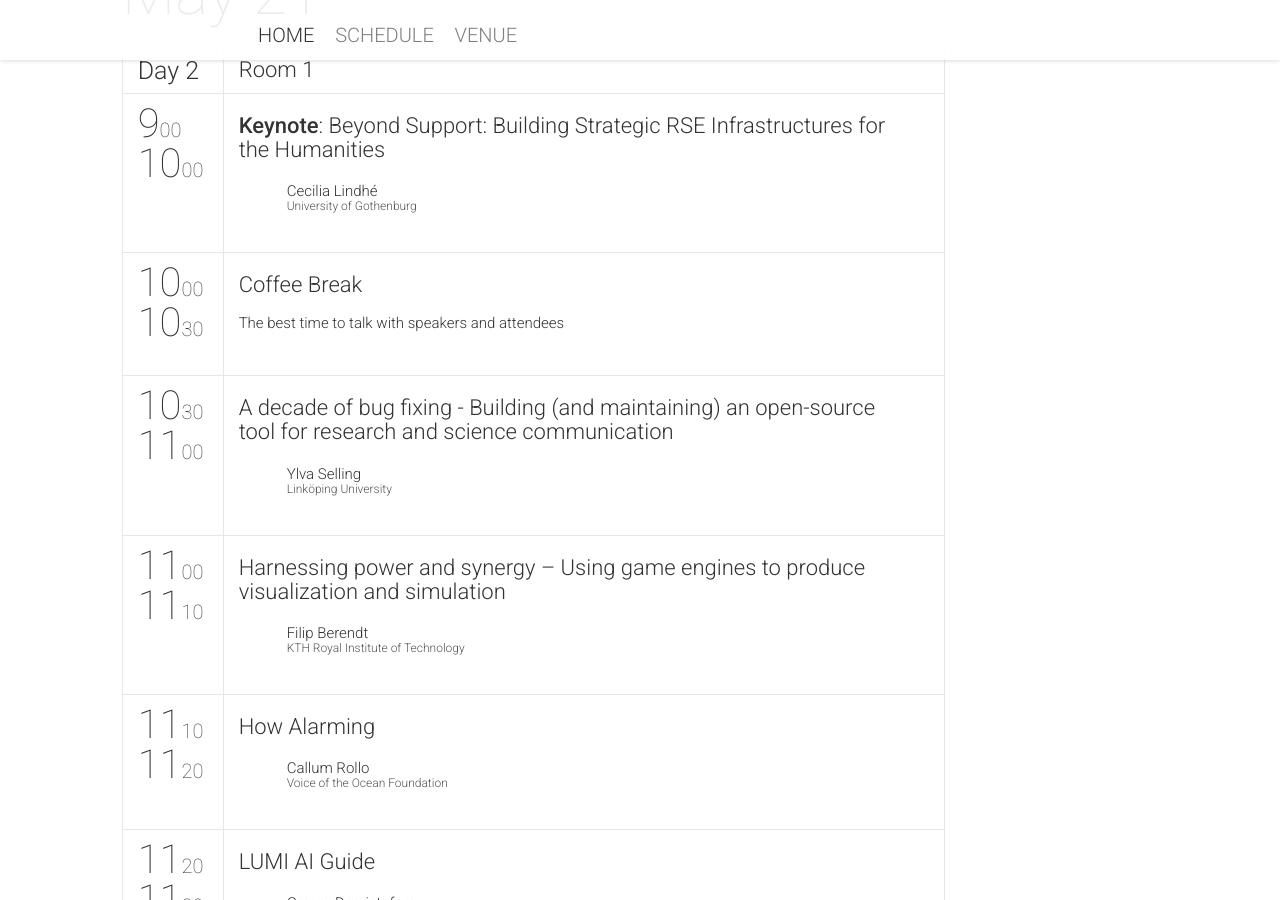
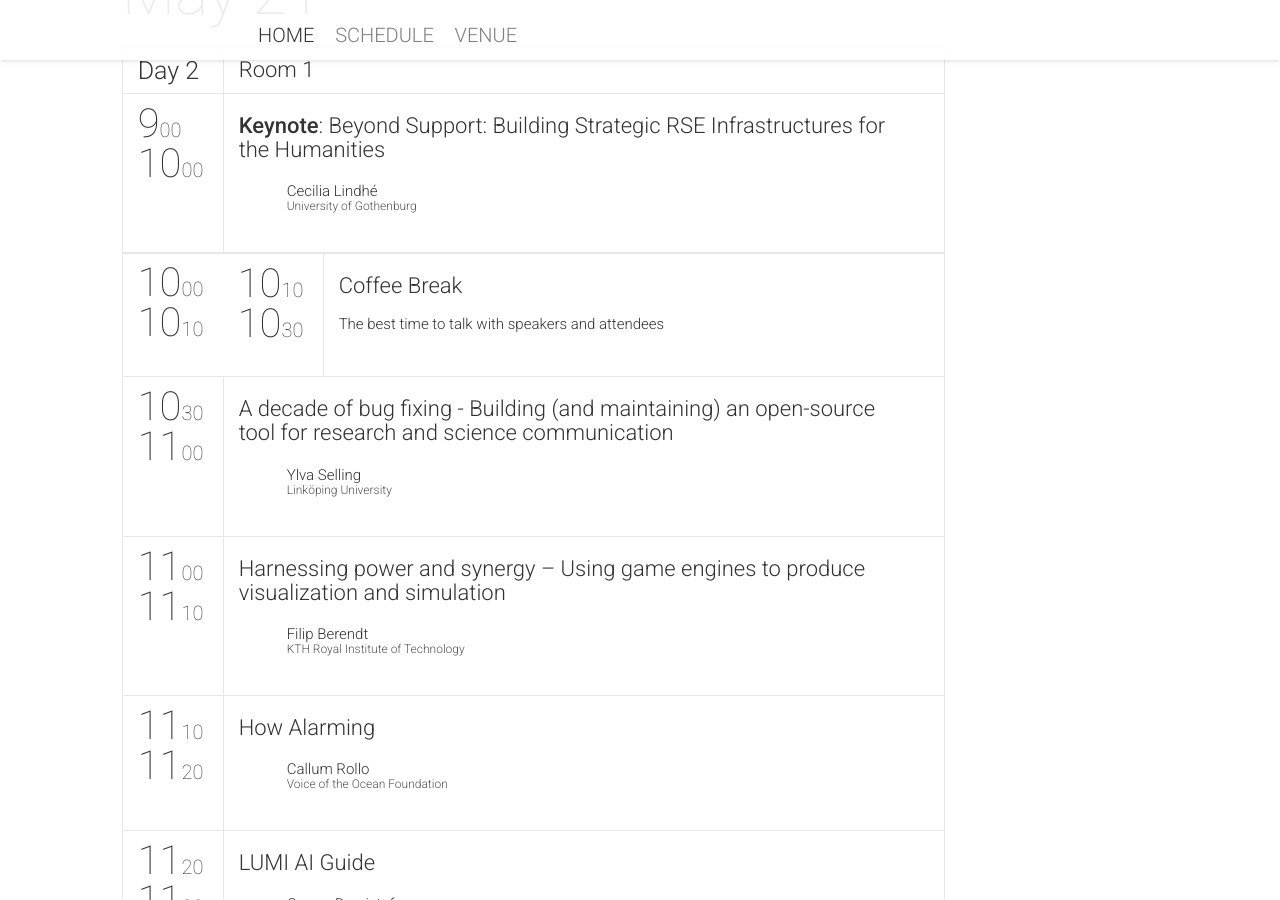
Before and after one commit to nordic-rse/nrse2025, a Jekyll site: the page built from index.html, in a window 1280 px wide and 900 px high, scrolled down 3632 px. Built offline with Jekyll 4.4.1, drawn with Linux system fonts in a browser that asks for light colours; nearby versions of some CDN libraries; comment, search, counter and statistics services are not loaded.

Commit message:
add photobreak

```diff
--- a/_data/schedule.yml
+++ b/_data/schedule.yml
@@ -72,7 +72,12 @@
     	sessionIds: [502]
     }
     - {
-    	startTime: "10:00",
+      startTime: "10:00",
+    	endTime: "10:10",
+    	sessionIds: [001]
+    }
+    - {
+    	startTime: "10:10",
     	endTime: "10:30",
     	sessionIds: [307]
     }
```
